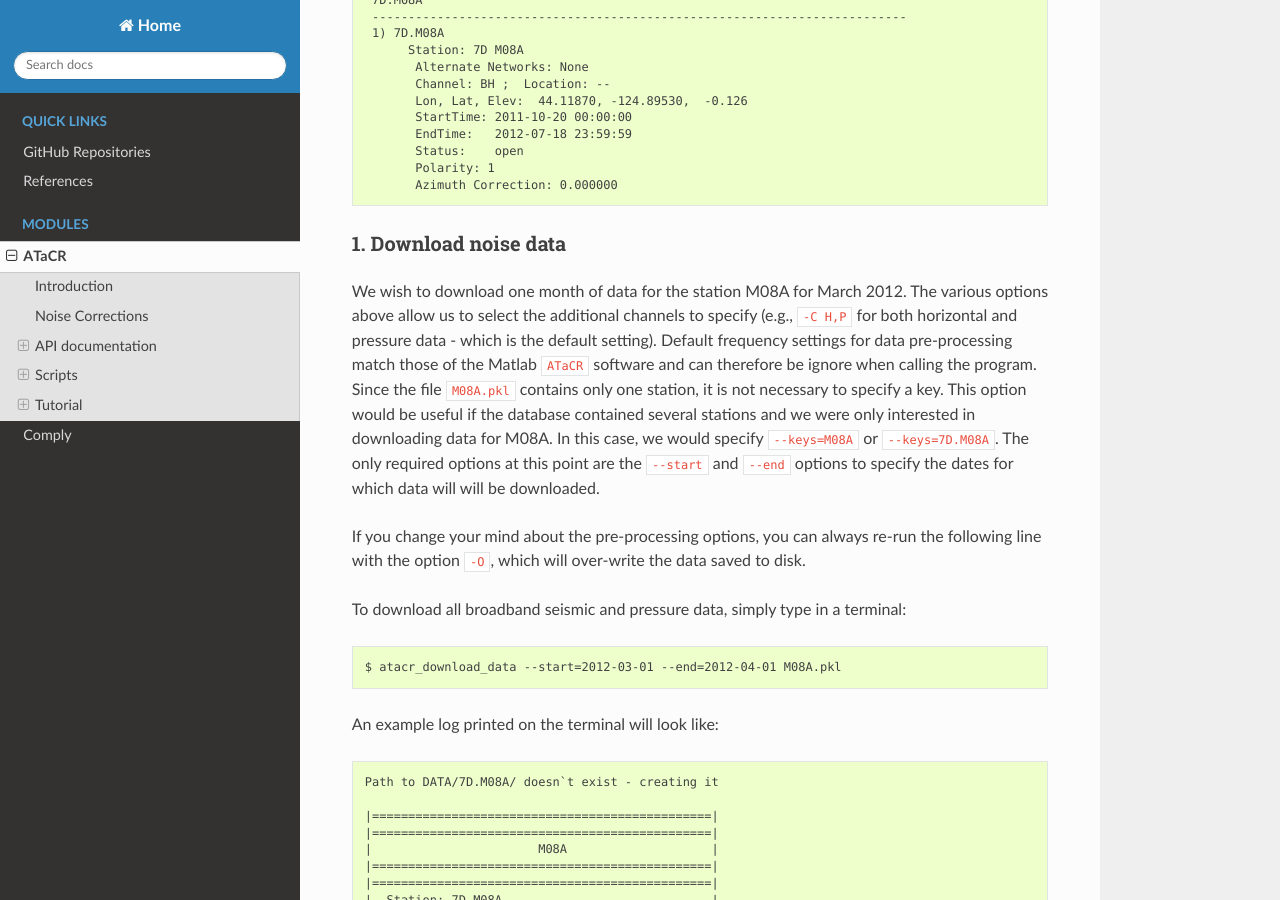
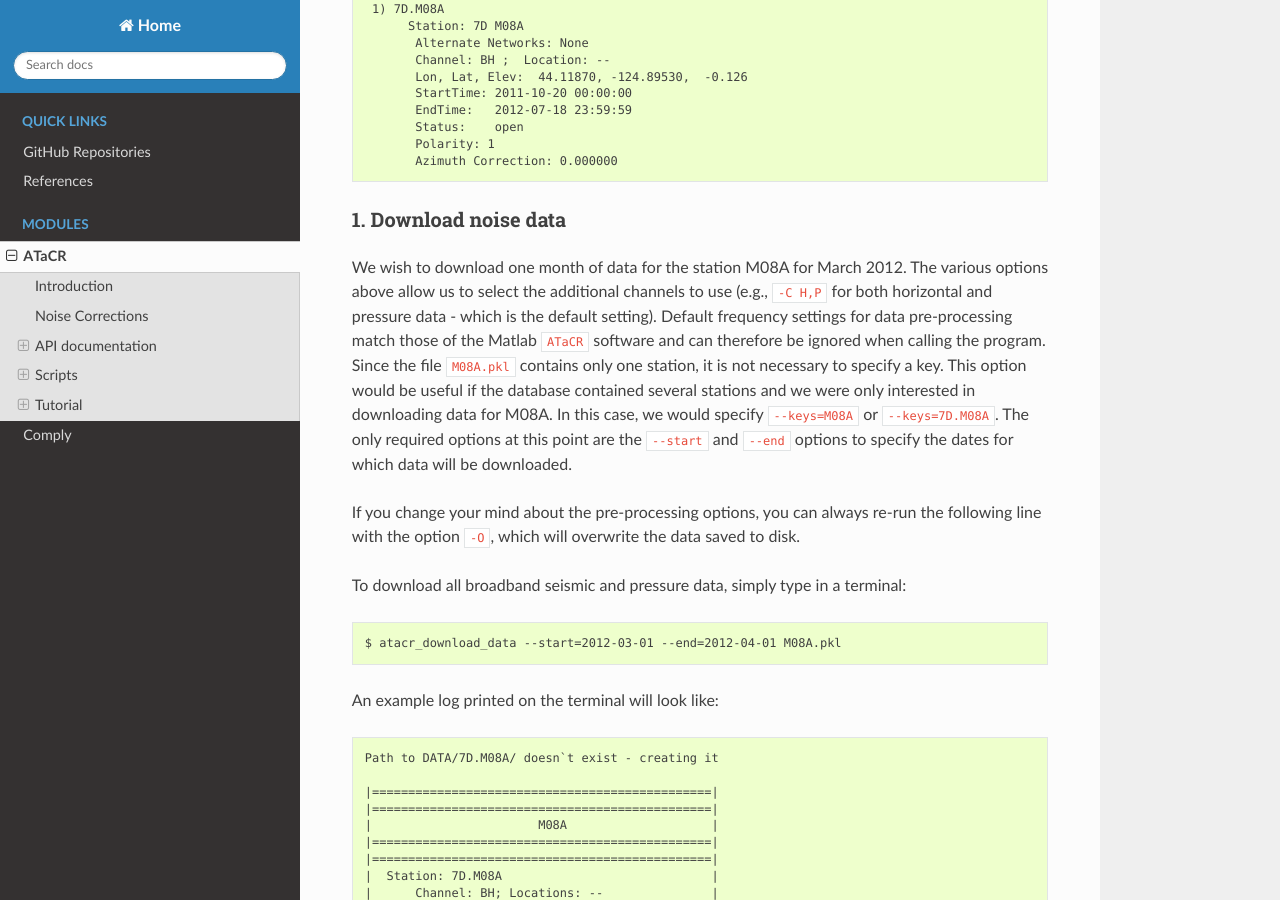
Before and after one commit to nfsi-canada/OBStools, a Sphinx documentation site: the page built from docs/atacr.rst, in a window 1280 px wide and 900 px high, scrolled down 13386 px. Built offline with Sphinx 7.4.7 and the Read the Docs theme 2.0.0, drawn with Linux system fonts in a browser that asks for light colours; some of the changed text lies outside the part shown.

Commit message:
fixed typos in documentation

```diff
--- a/docs/atacr.rst
+++ b/docs/atacr.rst
@@ -748,19 +747,19 @@ To check the station info for M08A, use the program ``ls_stdb.py``:
 ++++++++++++++++++++++
 
 We wish to download one month of data for the station M08A for March 2012.
-The various options above allow us to select the additional channels to specify
+The various options above allow us to select the additional channels to use
 (e.g., ``-C H,P`` for both horizontal and pressure data - which is the default
 setting). Default frequency settings for data pre-processing match those of
-the Matlab ``ATaCR`` software and can therefore be ignore when calling the program.
+the Matlab ``ATaCR`` software and can therefore be ignored when calling the program.
 Since the file ``M08A.pkl`` contains only one station, it is not necessary to specify a
 key. This option would be useful if the database contained several stations
 and we were only interested in downloading data for M08A. In this case, we would
 specify ``--keys=M08A`` or ``--keys=7D.M08A``.
 The only required options at this point are the ``--start`` and ``--end`` options
-to specify the dates for which data will will be downloaded.
+to specify the dates for which data will be downloaded.
 
 If you change your mind about the pre-processing options, you can always re-run the
-following line with the option ``-O``, which will over-write the data saved to disk.
+following line with the option ``-O``, which will overwrite the data saved to disk.
 
 To download all broadband seismic and pressure data, simply type in a terminal:
 
@@ -864,7 +863,7 @@ And so on until all available data have been processed. The software stores the
 ``obstools.atacr.classes.DayNoise`` objects to a newly
 created folder called ``SPECTRA/7D.M08A/``. To produce figures for visualization,
 we can re-run the above script but now use the plotting options to look
-at one day of the month (March 04, 2012). In this case we need to over-write the
+at one day of the month (March 04, 2012). In this case we need to overwrite the
 previous results (option ``-O``) and specify the date of interest:
 
 .. code-block::
```
Also changed, not shown: other parts of docs/atacr.rst (+4 -5 lines).
